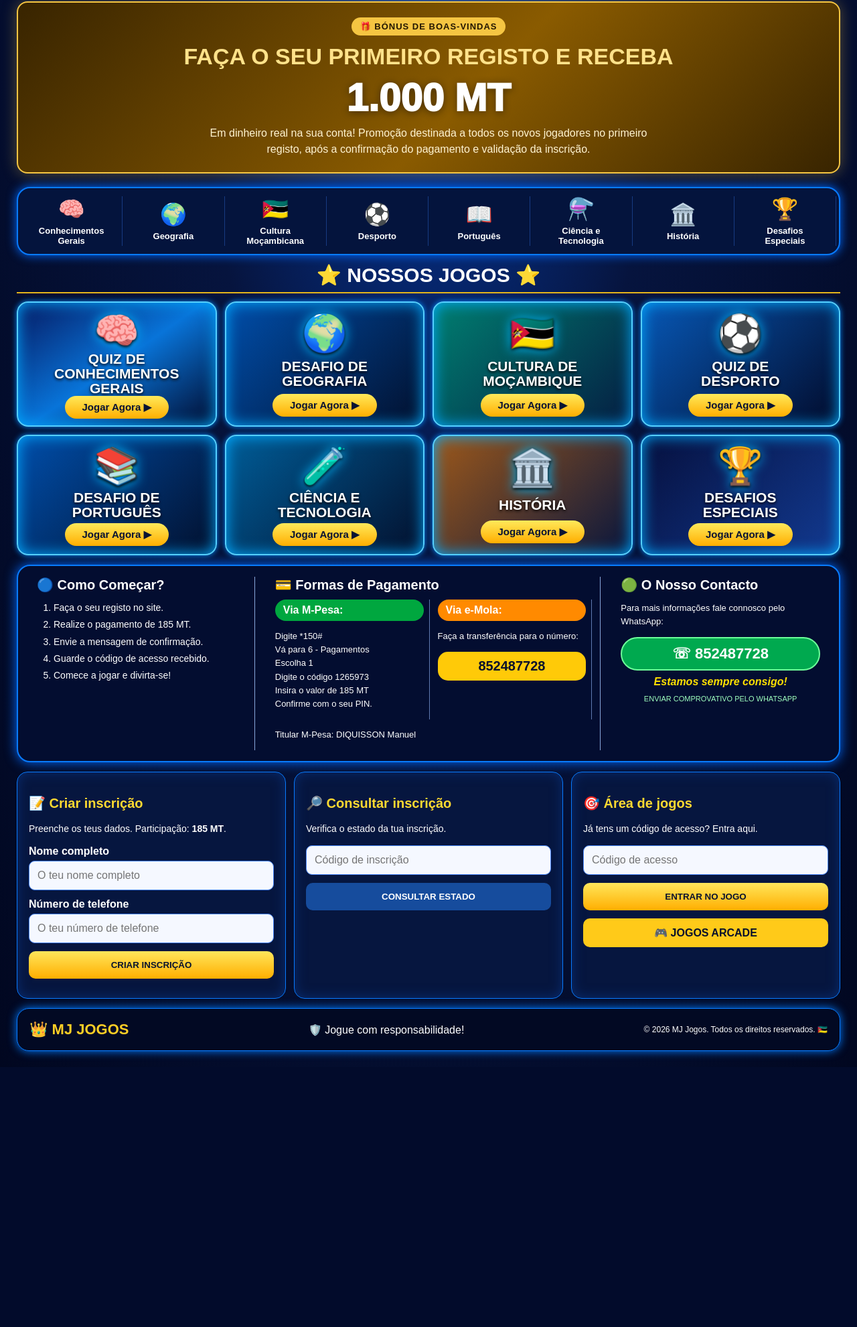
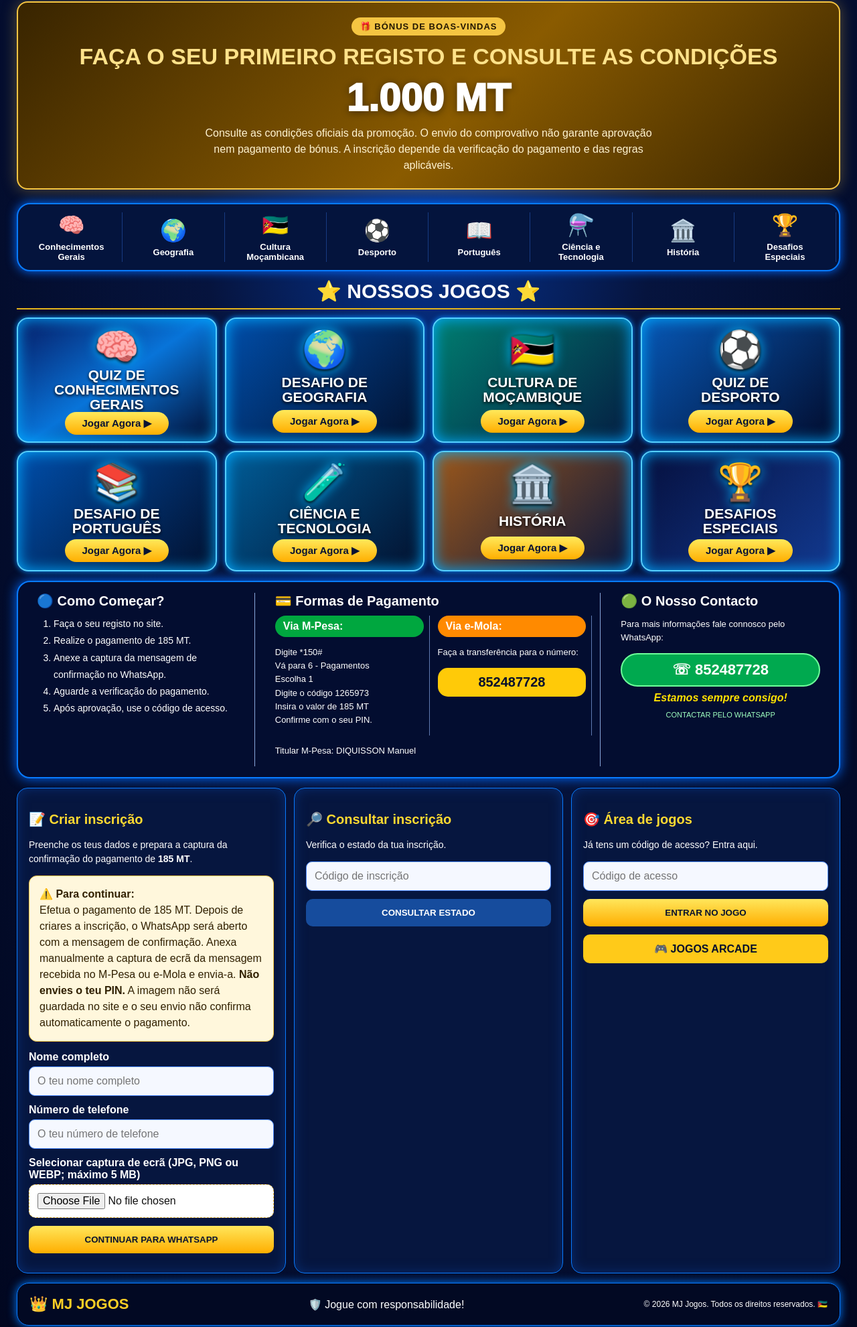
Before and after one commit to veronicamoraisnioca-source/-mj-jogos., a website: page public/index.html in a window 1280 px wide. Shown: the part 451-2432 px from the top of the page at 67% size. Before the commit the page ends 2044 px from the top, so only its background shows below. Drawn offline with Linux system fonts and the light colour scheme.

Commit message:
Update welcome bonus and registration instructions

```diff
--- a/public/index.html
+++ b/public/index.html
@@ -9,6 +9,8 @@
 .welcome-bonus h2{margin:12px 0 6px;color:#ffe28a;font-size:clamp(23px,5vw,34px);font-weight:900}
 .welcome-bonus .bonus-amount{display:block;margin:8px 0;color:#fff;font-size:clamp(38px,9vw,58px);font-weight:1000;text-shadow:0 2px 12px rgba(0,0,0,.45)}
 .welcome-bonus p{margin:7px auto 0;max-width:700px;line-height:1.5;color:#fff4d2}
+.proof-instructions{margin:14px 0;padding:15px;border:1px solid #f5c542;border-radius:12px;background:#fff7dc;color:#302000;line-height:1.5}
+#proof{display:block;width:100%;padding:12px;border:1px dashed #f5c542;border-radius:10px;background:#fff;color:#111}
 </style>
 </head>
 <body>
@@ -19,14 +21,11 @@
 </header>
 <main class="wrap">
 <section class="hero" id="inicio"><div class="joker">🃏</div><div class="hero-brand"><div>👑</div><h1><span>MJ</span><br>JOGOS</h1><b>Jogue • Responda • Divirta-se!</b></div><div class="slogan"><h2>Mostre o seu conhecimento e seja <em>o melhor!</em></h2><strong>Diversão garantida<br>para todos!</strong></div></section>
-
 <section class="welcome-bonus" aria-label="Bónus de primeiro registo">
-<div class="bonus-tag">🎁 BÓNUS DE BOAS-VINDAS</div>
-<h2>FAÇA O SEU PRIMEIRO REGISTO E RECEBA</h2>
+<div class="bonus-tag">🎁 BÓNUS DE BOAS-VINDAS</div><h2>FAÇA O SEU PRIMEIRO REGISTO E CONSULTE AS CONDIÇÕES</h2>
 <span class="bonus-amount">1.000 MT</span>
-<p>Em dinheiro real na sua conta! Promoção destinada a todos os novos jogadores no primeiro registo, após a confirmação do pagamento e validação da inscrição.</p>
+<p>Consulte as condições oficiais da promoção. O envio do comprovativo não garante aprovação nem pagamento de bónus. A inscrição depende da verificação do pagamento e das regras aplicáveis.</p>
 </section>
-
 <section class="categories"><a href="#jogos">🧠<small>Conhecimentos<br>Gerais</small></a><a href="#jogos">🌍<small>Geografia</small></a><a href="#jogos">🇲🇿<small>Cultura<br>Moçambicana</small></a><a href="#jogos">⚽<small>Desporto</small></a><a href="#jogos">📖<small>Português</small></a><a href="#jogos">⚗️<small>Ciência e<br>Tecnologia</small></a><a href="#jogos">🏛️<small>História</small></a><a href="#jogos">🏆<small>Desafios<br>Especiais</small></a></section>
 <section id="jogos" class="games"><h2>⭐ NOSSOS JOGOS ⭐</h2><div class="cards">
 <a href="#jogo" class="card c1"><i>🧠</i><b>QUIZ DE<br>CONHECIMENTOS<br>GERAIS</b><small>Jogar Agora ▶</small></a>
@@ -38,12 +37,20 @@
 <a href="#jogo" class="card c7"><i>🏛️</i><b>HISTÓRIA</b><small>Jogar Agora ▶</small></a>
 <a href="#jogo" class="card c8"><i>🏆</i><b>DESAFIOS<br>ESPECIAIS</b><small>Jogar Agora ▶</small></a></div></section>
 <section class="info" id="sobre">
-<div><h3>🔵 Como Começar?</h3><ol><li>Faça o seu registo no site.</li><li>Realize o pagamento de 185 MT.</li><li>Envie a mensagem de confirmação.</li><li>Guarde o código de acesso recebido.</li><li>Comece a jogar e divirta-se!</li></ol></div>
+<div><h3>🔵 Como Começar?</h3><ol><li>Faça o seu registo no site.</li><li>Realize o pagamento de 185 MT.</li><li>Anexe a captura da mensagem de confirmação no WhatsApp.</li><li>Aguarde a verificação do pagamento.</li><li>Após aprovação, use o código de acesso.</li></ol></div>
 <div id="pagamento"><h3>💳 Formas de Pagamento</h3><div class="paygrid"><article><b class="green">Via M-Pesa:</b><p>Digite *150#<br>Vá para 6 - Pagamentos<br>Escolha 1<br>Digite o código 1265973<br>Insira o valor de 185 MT<br>Confirme com o seu PIN.</p></article><article><b class="orange">Via e-Mola:</b><p>Faça a transferência para o número:</p><strong class="number">852487728</strong></article></div><p>Titular M-Pesa: DIQUISSON Manuel</p></div>
-<div id="contacto"><h3>🟢 O Nosso Contacto</h3><p>Para mais informações fale connosco pelo WhatsApp:</p><a class="whatsapp" href="https://wa.me/258852487728">☏ 852487728</a><em>Estamos sempre consigo!</em><a class="proof" href="https://wa.me/258852487728">ENVIAR COMPROVATIVO PELO WHATSAPP</a></div>
+<div id="contacto"><h3>🟢 O Nosso Contacto</h3><p>Para mais informações fale connosco pelo WhatsApp:</p><a class="whatsapp" href="https://wa.me/258852487728">☏ 852487728</a><em>Estamos sempre consigo!</em><a class="proof" href="https://wa.me/258852487728">CONTACTAR PELO WHATSAPP</a></div>
 </section>
 <section class="forms">
-<section class="panel" id="inscricao"><h2>📝 Criar inscrição</h2><p>Preenche os teus dados. Participação: <b>185 MT</b>.</p><form id="form"><label>Nome completo</label><input id="name" required maxlength="70" placeholder="O teu nome completo"><label>Número de telefone</label><input id="phone" required placeholder="O teu número de telefone"><button type="submit">CRIAR INSCRIÇÃO</button></form><div id="result"></div></section>
+<section class="panel" id="inscricao"><h2>📝 Criar inscrição</h2><p>Preenche os teus dados e prepara a captura da confirmação do pagamento de <b>185 MT</b>.</p>
+<div class="proof-instructions"><b>⚠️ Para continuar:</b><br>Efetua o pagamento de 185 MT. Depois de criares a inscrição, o WhatsApp será aberto com a mensagem de confirmação. Anexa manualmente a captura de ecrã da mensagem recebida no M-Pesa ou e-Mola e envia-a. <b>Não envies o teu PIN.</b> A imagem não será guardada no site e o seu envio não confirma automaticamente o pagamento.</div>
+<form id="form">
+<label for="name">Nome completo</label><input id="name" required maxlength="70" placeholder="O teu nome completo">
+<label for="phone">Número de telefone</label><input id="phone" required inputmode="tel" placeholder="O teu número de telefone">
+<label for="proof">Selecionar captura de ecrã (JPG, PNG ou WEBP; máximo 5 MB)</label>
+<input id="proof" type="file" accept="image/jpeg,image/png,image/webp" required>
+<button type="submit">CONTINUAR PARA WHATSAPP</button>
+</form><div id="result" aria-live="polite"></div></section>
 <section class="panel"><h2>🔎 Consultar inscrição</h2><p>Verifica o estado da tua inscrição.</p><input id="check" placeholder="Código de inscrição"><button id="checkBtn" class="secondary">CONSULTAR ESTADO</button><div id="status"></div></section>
 <section class="panel" id="jogo"><h2>🎯 Área de jogos</h2><p>Já tens um código de acesso? Entra aqui.</p><input id="gameCode" placeholder="Código de acesso"><button id="playBtn">ENTRAR NO JOGO</button><div id="game"></div><a class="arcade" href="arcade.html">🎮 JOGOS ARCADE</a></section>
 </section>
```
